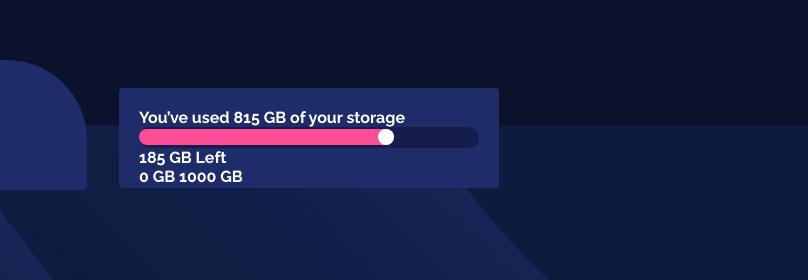
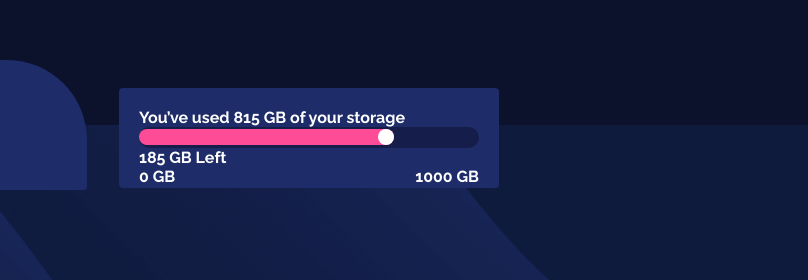
Before and after one commit to wadmortada/fylo-data-storage, a plain HTML site: page index.html in a window 1280 px wide. Shown: the part 275-555 px from the top of the page, 472-1280 px from the left. Drawn offline with Linux system fonts and the light colour scheme.

Commit message:
edit css

```diff
--- a/index.html
+++ b/index.html
@@ -33,8 +33,8 @@
 
           185 GB Left
           <div class="sum-left">
-            0 GB
-          1000 GB
+            <p>0 GB</p>
+            <p>1000 GB</p>
           </div>
 
         </div>
--- a/style.css
+++ b/style.css
@@ -88,3 +88,8 @@ body {
     background-color: white;
     border-radius: 2rem;
 }
+
+.sum-left {
+    display: flex;
+    justify-content: space-between;
+}
```
